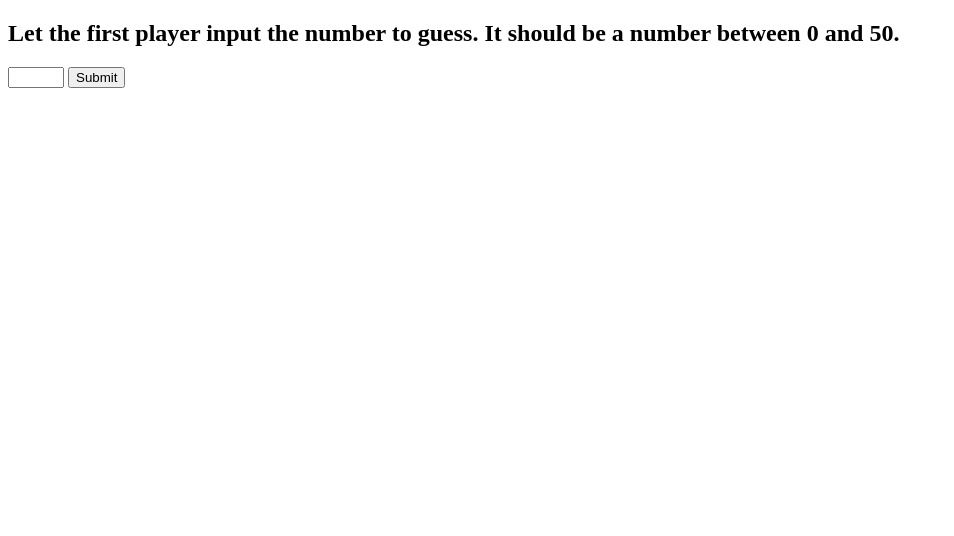
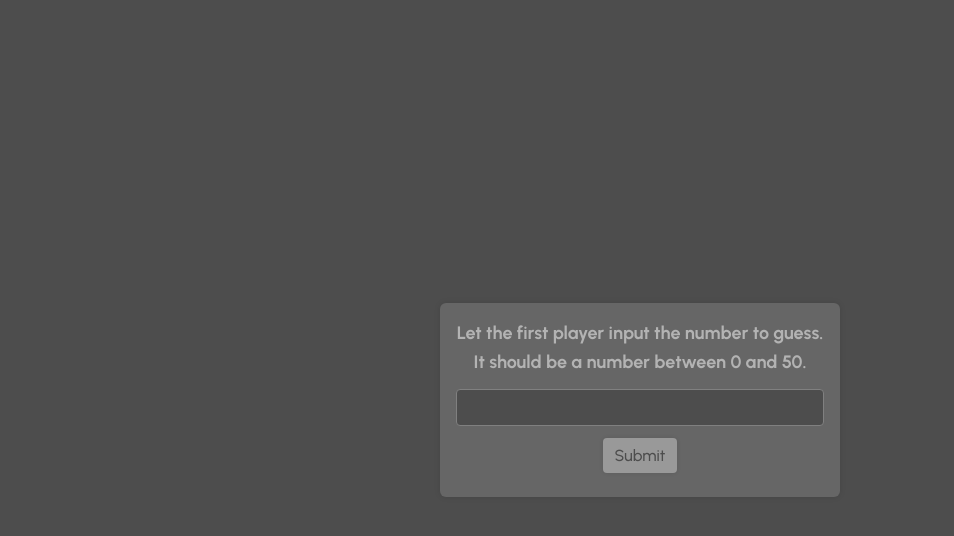
Before and after one commit to Ange230700/02_guess_a_number, a website built with Vite: page index.html in a window 1280 px wide. Shown: the whole page, without its empty margins (0-954 px from the left). Built offline with nearby package versions, Linux system fonts and the light colour scheme.

Commit message:
added some style

```diff
--- /dev/null
+++ b/css/base.css
@@ -0,0 +1,32 @@
+/* css\base.css */
+
+* {
+  margin: 0;
+  padding: 0;
+  box-sizing: border-box;
+  font-family: var(--font-family);
+  color: var(--primary-color-shade-7);
+}
+
+html {
+  scroll-behavior: smooth;
+}
+
+body {
+  font-size: var(--normal-font-size);
+  line-height: 1.6;
+  background-color: var(--primary-color-shade-3);
+}
+
+button {
+  cursor: pointer;
+  background-color: transparent;
+  border: none;
+  outline: none;
+}
+
+input {
+  background-color: var(--primary-color-shade-3);
+  border: none;
+  outline: none;
+}
--- /dev/null
+++ b/css/style.css
@@ -0,0 +1,65 @@
+/* css\style.css */
+
+/* === STYLE === */
+
+/* Main game section */
+.game-section {
+  display: flex;
+  flex-direction: column;
+  justify-content: center;
+  align-items: center;
+  min-height: 100vh;
+  padding: var(--large-spacing);
+  background-color: var(--primary-color-shade-3);
+}
+
+/* Player sections */
+.first-player-section,
+.second-player-section {
+  display: flex;
+  flex-direction: column;
+  align-items: center;
+  background-color: var(--primary-color-shade-4);
+  padding: var(--large-spacing);
+  border-radius: var(--medium-border-radius);
+  box-shadow: var(--medium-box-shadow);
+  max-width: 400px;
+  width: 100%;
+}
+
+.hints-and-instructions {
+  font-size: var(--large-font-size);
+  text-align: center;
+  margin-bottom: var(--medium-spacing);
+}
+
+input[type="number"] {
+  width: 100%;
+  padding: var(--small-spacing);
+  font-size: var(--normal-font-size);
+  border-radius: var(--small-border-radius);
+  margin-bottom: var(--medium-spacing);
+  border: 1px solid var(--primary-color-shade-5);
+  background-color: var(--primary-color-shade-3);
+  color: var(--primary-color-shade-7);
+}
+
+button {
+  background-color: var(--primary-color-shade-6);
+  color: var(--primary-color-shade-3);
+  padding: var(--small-spacing) var(--medium-spacing);
+  border-radius: var(--small-border-radius);
+  font-size: var(--normal-font-size);
+  font-weight: var(--font-weight-medium);
+  box-shadow: var(--small-box-shadow);
+  transition: background-color 0.3s ease;
+  margin-bottom: var(--small-spacing);
+}
+
+button:hover {
+  background-color: var(--primary-color-shade-7);
+}
+
+#play-again-button {
+  margin-top: var(--medium-spacing);
+}
--- /dev/null
+++ b/css/variables.css
@@ -0,0 +1,64 @@
+/* css\variables.css */
+
+:root {
+  /* === COLORS === */
+  --hue: 0;
+  --saturation: 0%;
+  --lightness: 10%;
+
+  --primary-color-shade-3: hsl(
+    var(--hue),
+    var(--saturation),
+    calc(var(--lightness) * 3)
+  );
+  --primary-color-shade-4: hsl(
+    var(--hue),
+    var(--saturation),
+    calc(var(--lightness) * 4)
+  );
+  --primary-color-shade-5: hsl(
+    var(--hue),
+    var(--saturation),
+    calc(var(--lightness) * 5)
+  );
+  --primary-color-shade-6: hsl(
+    var(--hue),
+    var(--saturation),
+    calc(var(--lightness) * 6)
+  );
+  --primary-color-shade-7: hsl(
+    var(--hue),
+    var(--saturation),
+    calc(var(--lightness) * 7)
+  );
+
+  /* === FONTS === */
+  --font-family: "Urbanist", sans-serif;
+
+  --font-weight-light: 300;
+  --font-weight-regular: 400;
+  --font-weight-medium: 500;
+
+  --small-font-size: 0.875rem;
+  --normal-font-size: 1rem;
+  --large-font-size: 1.125rem;
+
+  /* === SPACING === */
+  --small-spacing: 0.5rem;
+  --medium-spacing: 0.75rem;
+  --large-spacing: 1rem;
+
+  /* === BORDER RADIUS === */
+  --small-border-radius: 0.25rem;
+  --medium-border-radius: 0.375rem;
+  --large-border-radius: 0.5rem;
+
+  /* === BOX SHADOW === */
+
+  --small-box-shadow: 0 0 0.25rem
+    hsla(var(--hue), var(--saturation), calc(var(--lightness) * 0), 0.1);
+  --medium-box-shadow: 0 0 0.375rem
+    hsla(var(--hue), var(--saturation), calc(var(--lightness) * 0), 0.1);
+  --large-box-shadow: 0 0 0.5rem
+    hsla(var(--hue), var(--saturation), calc(var(--lightness) * 0), 0.1);
+}
--- /dev/null
+++ b/index.css
@@ -0,0 +1,10 @@
+/* index.css */
+
+/* === VARIABLES === */
+@import "./css/variables.css";
+
+/* === BASE === */
+@import "./css/base.css";
+
+/* === STYLE === */
+@import "./css/style.css";
--- a/index.html
+++ b/index.html
@@ -5,6 +5,11 @@
   <head>
     <meta charset="UTF-8" />
     <meta name="viewport" content="width=device-width, initial-scale=1.0" />
+    <link rel="stylesheet" href="./index.css" />
+    <link
+      href="https://fonts.googleapis.com/css2?family=Urbanist:ital,wght@0,100;0,200;0,300;0,400;0,500;0,600;0,700;0,800;0,900;1,100;1,200;1,300;1,400;1,500;1,600;1,700;1,800;1,900&display=swap"
+      rel="stylesheet"
+    />
     <title>Guess a number</title>
   </head>
   <body>
@@ -23,7 +28,7 @@
         </h2>
         <input type="number" id="second-player-input" min="0" max="50" />
         <button id="second-player-button">Submit</button>
-        <button id="play-again-button" style="display: none;">Play again</button>
+        <button id="play-again-button" style="display: none">Play again</button>
       </section>
     </main>
     <script src="./index.js"></script>
--- a/index.js
+++ b/index.js
@@ -1,4 +1,4 @@
-// main.js
+// index.js
 
 let numberToGuessGivenByFirstPlayer;
 let numberOfAttempts;
@@ -36,7 +36,7 @@ firstPlayerButton.addEventListener("click", function () {
 
     // Hide first player's section and show second player's section
     firstPlayerSection.style.display = "none";
-    secondPlayerSection.style.display = "block";
+    secondPlayerSection.style.display = "flex";
 
     secondPlayerHints.innerText = "Let the second player input their guess.";
     secondPlayerInput.value = "";
@@ -82,7 +82,7 @@ secondPlayerButton.addEventListener("click", function () {
 });
 
 // Event listener for the play again button
-playAgainButton.addEventListener('click', function () {
+playAgainButton.addEventListener("click", function () {
   // Reset game state variables
   numberToGuessGivenByFirstPlayer = null;
   numberOfAttempts = 0;
@@ -90,17 +90,17 @@ playAgainButton.addEventListener('click', function () {
   maximumNumber = 50;
 
   // Reset first player's section
-  firstPlayerInput.value = '';
+  firstPlayerInput.value = "";
   firstPlayerHints.textContent =
-    'Let the first player input the number to guess. It should be a number between 0 and 50.';
+    "Let the first player input the number to guess. It should be a number between 0 and 50.";
 
   // Hide second player's section and show first player's section
-  secondPlayerSection.style.display = 'none';
-  firstPlayerSection.style.display = 'block';
+  secondPlayerSection.style.display = "none";
+  firstPlayerSection.style.display = "flex";
 
   // Reset second player's inputs and buttons
-  secondPlayerInput.value = '';
-  secondPlayerInput.style.display = 'inline';
-  secondPlayerButton.style.display = 'inline';
-  playAgainButton.style.display = 'none';
+  secondPlayerInput.value = "";
+  secondPlayerInput.style.display = "inline";
+  secondPlayerButton.style.display = "inline";
+  playAgainButton.style.display = "none";
 });
```
